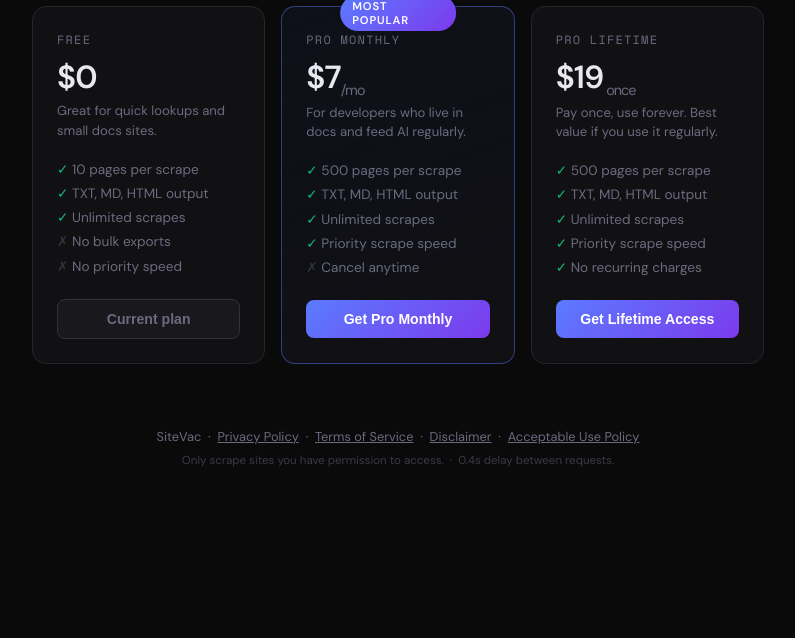
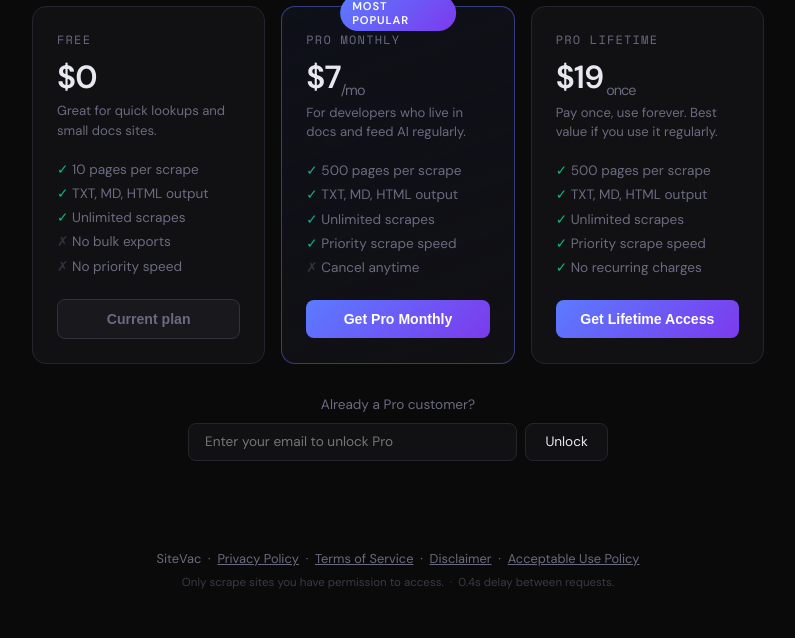
Before and after one commit to JeremySmythDigital/sitevac, a FastAPI app: page / in a window 1280 px wide. Shown: the part 869-1507 px from the top of the page, without its empty margins (242-1037 px from the left). Before the commit the page ends 1336 px from the top, so only its background shows below. Run offline with FastAPI, Linux system fonts and the light colour scheme; some libraries are stand-ins or nearby versions.

Commit message:
add unlock pro flow, legal pages, fix footer

```diff
--- a/main.py
+++ b/main.py
@@ -829,6 +829,23 @@
     sold = await get_lifetime_sold()
     return _lifetime_pricing_payload(sold)
 
+@app.post("/api/check-pro")
+async def check_pro(request: Request):
+    """Let returning customers unlock Pro by entering their email."""
+    body = await request.json()
+    email = (body.get("email") or "").strip().lower()
+    if not email:
+        return JSONResponse({"pro": False})
+    if supabase:
+        try:
+            res = supabase.table("pro_users").select("email,active").eq("email", email).eq("active", True).execute()
+            if res.data:
+                return JSONResponse({"pro": True})
+        except Exception as e:
+            print(f"check-pro error: {e}")
+    return JSONResponse({"pro": False})
+
+
 @app.post("/api/checkout")
 async def create_checkout(plan: str = Query(...)):
     if not stripe.api_key:
--- a/templates/index.html
+++ b/templates/index.html
@@ -505,6 +505,48 @@
 }
 footer a { color: var(--muted); text-decoration: underline; }
 
+.already-pro-row {
+  margin-top: 2rem;
+  text-align: center;
+  color: var(--muted);
+  font-size: 0.85rem;
+}
+.already-pro-row p { margin-bottom: 0.6rem; }
+.already-pro-inputs {
+  display: flex;
+  gap: 0.5rem;
+  max-width: 420px;
+  margin: 0 auto;
+  justify-content: center;
+}
+.already-pro-inputs input {
+  flex: 1;
+  background: var(--surface);
+  border: 1px solid var(--border);
+  border-radius: 8px;
+  padding: 0.6rem 1rem;
+  color: var(--text);
+  font-size: 0.85rem;
+  outline: none;
+  font-family: inherit;
+}
+.already-pro-inputs input:focus { border-color: var(--accent); }
+.already-pro-inputs button {
+  padding: 0.6rem 1.2rem;
+  background: var(--surface);
+  border: 1px solid var(--border);
+  border-radius: 8px;
+  color: var(--text);
+  font-size: 0.85rem;
+  cursor: pointer;
+  white-space: nowrap;
+  font-family: inherit;
+}
+.already-pro-inputs button:hover { border-color: var(--accent); color: var(--accent); }
+.unlock-msg { font-size: 0.8rem; min-height: 1.2rem; margin-top: 0.4rem; }
+.unlock-msg.ok { color: #4ade80; }
+.unlock-msg.err { color: #ef4444; }
+
 /* ── Scrollbar ── */
 ::-webkit-scrollbar { width: 6px; }
 ::-webkit-scrollbar-track { background: transparent; }
@@ -679,6 +721,16 @@
       </div>
 
     </div>
+
+    <!-- Already Pro unlock row -->
+    <div class="already-pro-row" id="already-pro-row">
+      <p>Already a Pro customer?</p>
+      <div class="already-pro-inputs">
+        <input type="email" id="unlock-email" placeholder="Enter your email to unlock Pro" autocomplete="email">
+        <button onclick="unlockPro()">Unlock</button>
+      </div>
+      <p class="unlock-msg" id="unlock-msg"></p>
+    </div>
   </div>
 
   <!-- Footer -->
@@ -715,6 +767,49 @@
   document.getElementById('pro-banner').classList.add('visible');
   document.getElementById('limit-badge').innerHTML = '⚡ Pro: 500 pages max';
   history.replaceState(null,'','/');
+}
+
+async function unlockPro() {
+  const email = document.getElementById('unlock-email').value.trim();
+  const msg = document.getElementById('unlock-msg');
+  if (!email || !email.includes('@')) {
+    msg.textContent = 'Please enter a valid email.';
+    msg.className = 'unlock-msg err';
+    return;
+  }
+  msg.textContent = 'Checking...';
+  msg.className = 'unlock-msg';
+  try {
+    const res = await fetch('/api/check-pro', {
+      method: 'POST',
+      headers: {'Content-Type':'application/json'},
+      body: JSON.stringify({email})
+    });
+    const data = await res.json();
+    if (data.pro) {
+      localStorage.setItem('sitevac_pro', '1');
+      localStorage.setItem('sitevac_email', email);
+      isProUser = true;
+      document.getElementById('pro-banner').classList.add('visible');
+      document.getElementById('limit-badge').innerHTML = '⚡ Pro: 200 pages max';
+      document.getElementById('page-limit-display').textContent = '200';
+      document.getElementById('already-pro-row').style.display = 'none';
+      msg.textContent = '✅ Pro activated!';
+      msg.className = 'unlock-msg ok';
+    } else {
+      msg.textContent = 'No Pro account found for that email.';
+      msg.className = 'unlock-msg err';
+    }
+  } catch(e) {
+    msg.textContent = 'Something went wrong, please try again.';
+    msg.className = 'unlock-msg err';
+  }
+}
+
+// Hide unlock row if already pro
+if (isProUser) {
+  const row = document.getElementById('already-pro-row');
+  if (row) row.style.display = 'none';
 }
 
 async function startScrape() {
```
